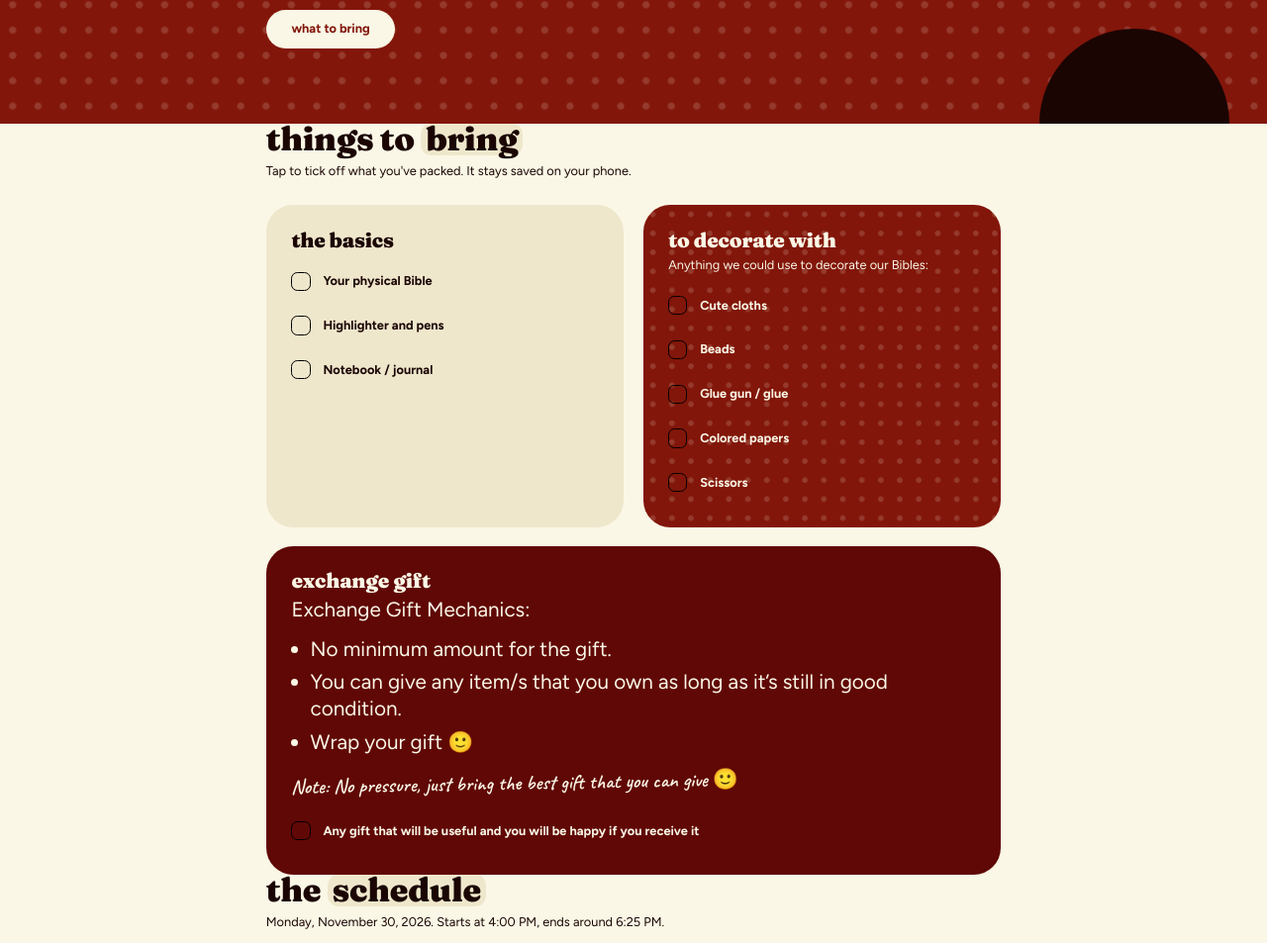
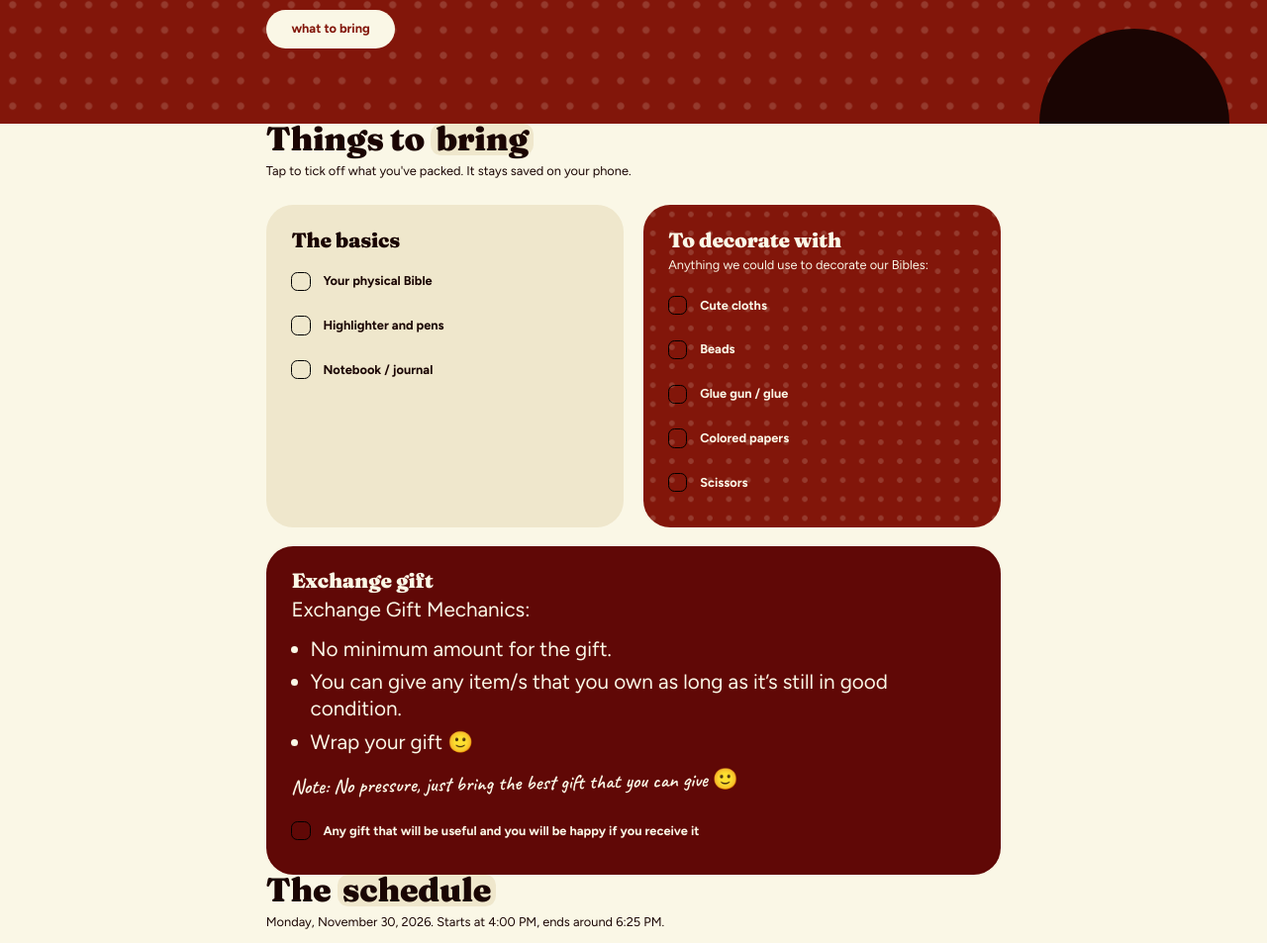
Before and after one commit to charlescayno/dgroup-christmas-celebration-2026, a plain HTML site: page index.html in a window 1280 px wide. Shown: the part 699-1652 px from the top of the page at 99% size. Drawn offline with Linux system fonts and the light colour scheme.

Commit message:
Capitalize section headings

```diff
--- a/index.html
+++ b/index.html
@@ -27,12 +27,12 @@
 
 <main>
   <section id="bring" class="wrap">
-    <h2>things to <span class="hl">bring</span></h2>
+    <h2>Things to <span class="hl">bring</span></h2>
     <p class="hint">Tap to tick off what you've packed. It stays saved on your phone.</p>
 
     <div class="grid">
       <div class="card">
-        <h3>the basics</h3>
+        <h3>The basics</h3>
         <ul class="checks">
           <li><label><input type="checkbox" data-k="bible"><span>Your physical Bible</span></label></li>
           <li><label><input type="checkbox" data-k="pens"><span>Highlighter and pens</span></label></li>
@@ -41,7 +41,7 @@
       </div>
 
       <div class="card card-primary">
-        <h3>to decorate with</h3>
+        <h3>To decorate with</h3>
         <p class="small">Anything we could use to decorate our Bibles:</p>
         <ul class="checks">
           <li><label><input type="checkbox" data-k="cloth"><span>Cute cloths</span></label></li>
@@ -53,7 +53,7 @@
       </div>
 
       <div class="card card-deep">
-        <h3>exchange gift</h3>
+        <h3>Exchange gift</h3>
         <p class="small">Exchange Gift Mechanics:</p>
         <ul class="mech">
           <li>No minimum amount for the gift.</li>
@@ -69,7 +69,7 @@
   </section>
 
   <section id="program" class="wrap">
-    <h2>the <span class="hl">schedule</span></h2>
+    <h2>The <span class="hl">schedule</span></h2>
     <p class="hint">Monday, November 30, 2026. Starts at 4:00 PM, ends around 6:25 PM.</p>
     <ol class="steps">
       <li><b>Praise and worship</b><span><em>4:00 – 4:10 PM · 10 mins</em></span></li>
@@ -82,7 +82,7 @@
     </ol>
   </section>
   <section id="outfit" class="wrap">
-    <h2>outfit <span class="hl">inspo</span></h2>
+    <h2>Outfit <span class="hl">inspo</span></h2>
     <p class="hint">Red, white and black. Polka dots welcome. Just ideas to get you started, wear what you love.</p>
     <div class="swatches" aria-label="Color palette">
       <figure><span style="background:#000000"></span><figcaption>Black</figcaption></figure>
@@ -105,7 +105,7 @@
 
   <section class="verses">
     <div class="wrap">
-      <h2>the <span class="hl">word</span></h2>
+      <h2>The <span class="hl">word</span></h2>
       <div class="quotes">
         <blockquote class="wide">
           <p>&ldquo;For to us a child is born, to us a son is given; and the government shall be upon his shoulder, and his name shall be called Wonderful Counselor, Mighty God, Everlasting Father, Prince of Peace.&rdquo;</p>
--- a/style.css
+++ b/style.css
@@ -12,7 +12,7 @@ html{scroll-behavior:smooth}
 body{background:var(--paper);color:var(--ink);font:400 var(--step-0)/1.4 var(--font);overflow-x:hidden}
 .wrap{max-width:960px;margin:0 auto;padding:0 16px;position:relative}
 
-h1,h2,h3{font-family:var(--display);font-weight:900;line-height:.95;letter-spacing:-.01em;text-transform:lowercase}
+h1,h2,h3{font-family:var(--display);font-weight:900;line-height:.95;letter-spacing:-.01em}
 h1{text-transform:none;font-size:clamp(2.618rem,13vw,6.854rem)}
 h2{font-size:var(--step-2);margin-bottom:var(--u)}
 h3{font-size:var(--step-1);margin-bottom:16px}
```
